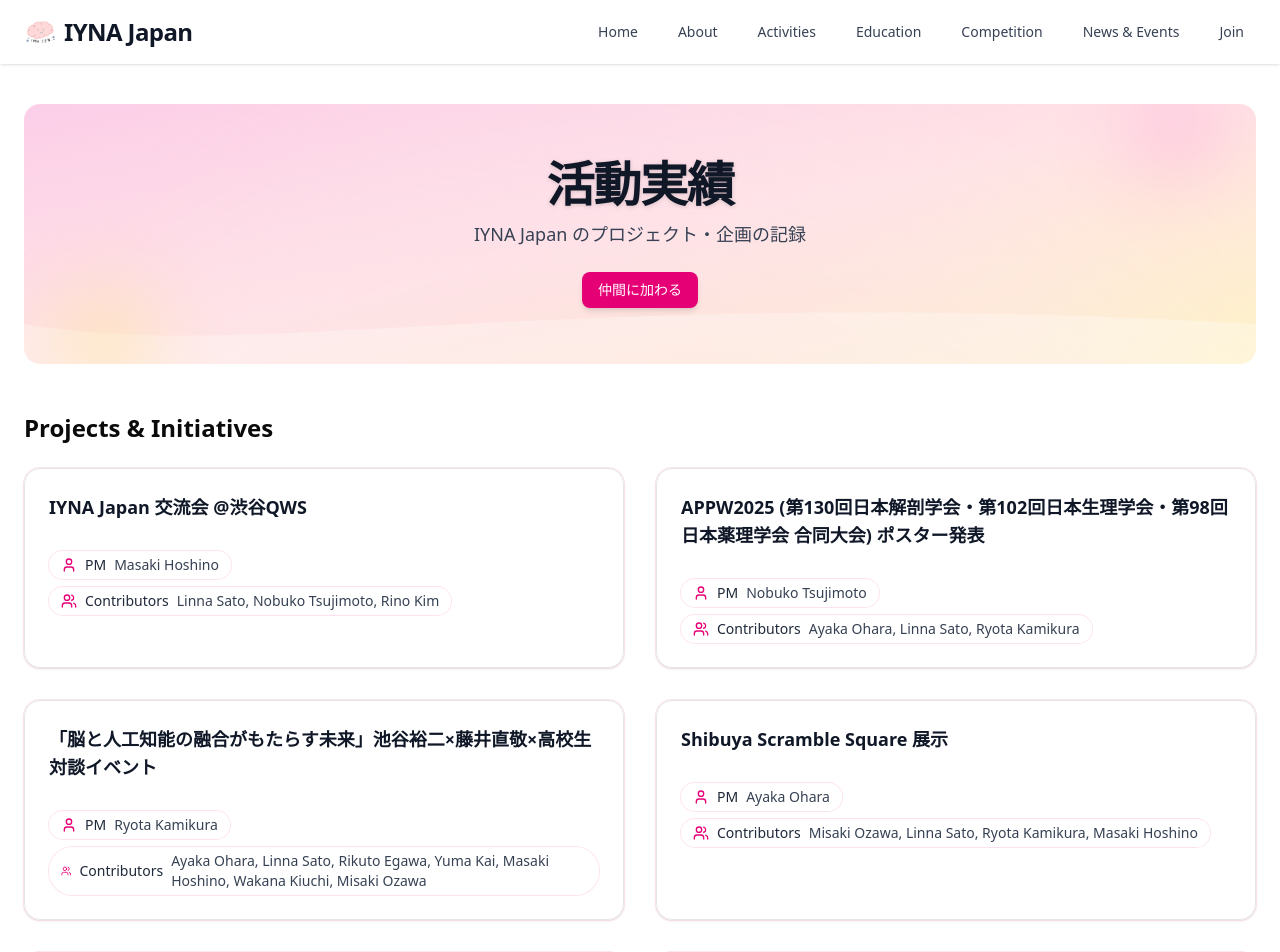
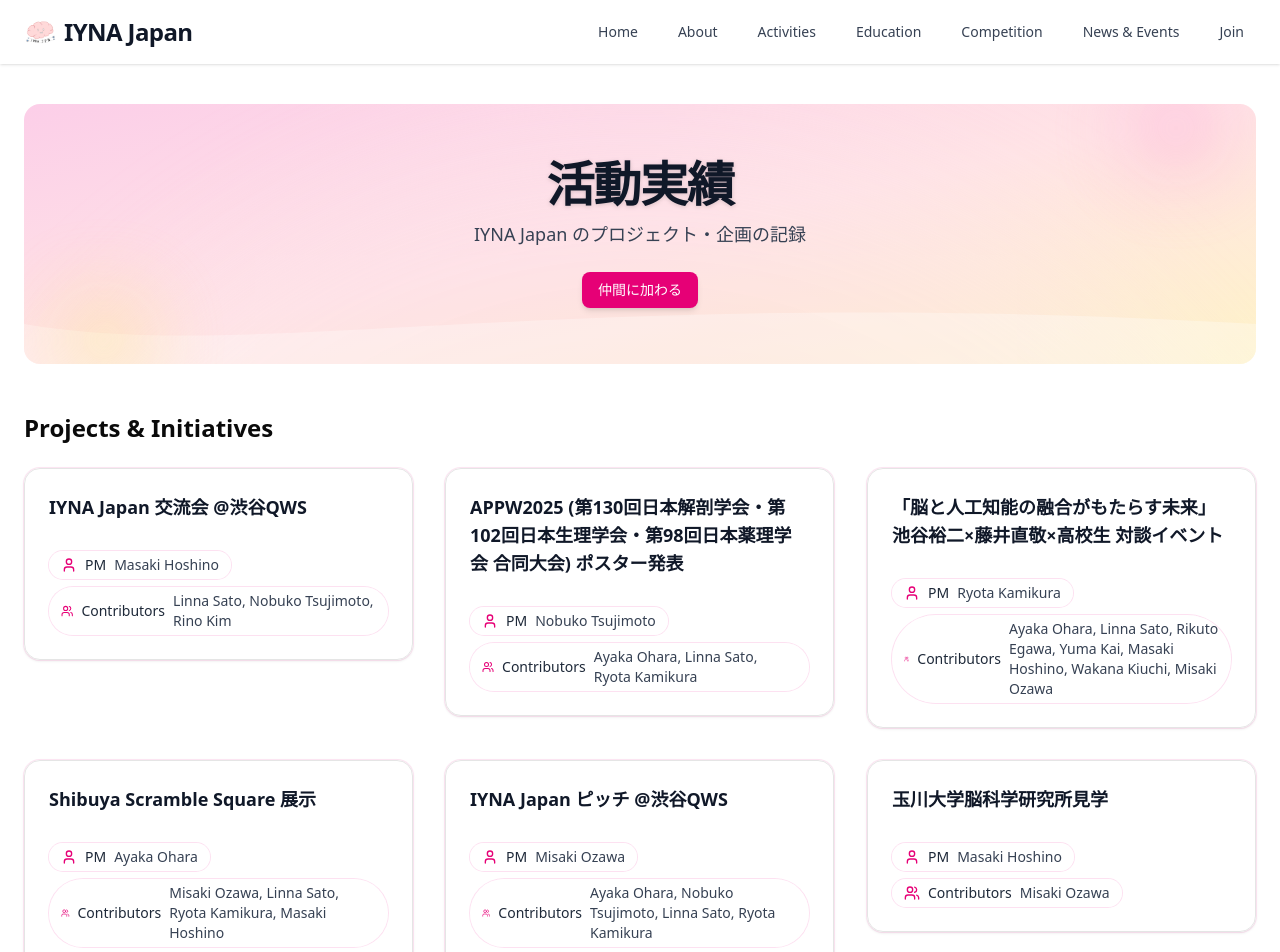
Before and after one commit to Hosi121/iynaweb, a Next.js app: page /activities in a window 1280 px wide. Shown: the top 952 px of the page. Built offline with nearby package versions, Linux system fonts and the light colour scheme.

Commit message:
Activities: apply FadeIn on cards with staggered delays and 3-column layout on lg

```diff
--- a/src/app/activities/page.tsx
+++ b/src/app/activities/page.tsx
@@ -4,6 +4,7 @@
 import { User, Users } from "lucide-react";
 import Link from "next/link";
 import { Button } from "@/components/ui/button";
+import FadeIn from "@/components/FadeIn";
 import activities from "../data/activities-list.json";
 
 export const metadata = {
@@ -73,12 +74,12 @@
 
         <section>
           <h2 className="text-2xl font-semibold mb-6">Projects & Initiatives</h2>
-          <div className="grid grid-cols-1 md:grid-cols-2 gap-8">
-            {list.map((item) => {
+          <div className="grid grid-cols-1 md:grid-cols-2 lg:grid-cols-3 gap-8">
+            {list.map((item, idx) => {
               const meta = parseMeta(item.description || "");
               return (
+                <FadeIn key={item.title} delayMs={idx * 80}>
                   <Card
-                  key={item.title}
                     className="group relative overflow-hidden rounded-2xl bg-white/60 backdrop-blur-sm ring-1 ring-pink-200/50 shadow-sm transition hover:shadow-lg hover:-translate-y-0.5"
                   >
                     {/* gradient glow */}
@@ -120,6 +121,7 @@
                       )}
                     </CardContent>
                   </Card>
+                </FadeIn>
               );
             })}
           </div>
```
Lines whose indentation alone changed are shown as unchanged.
